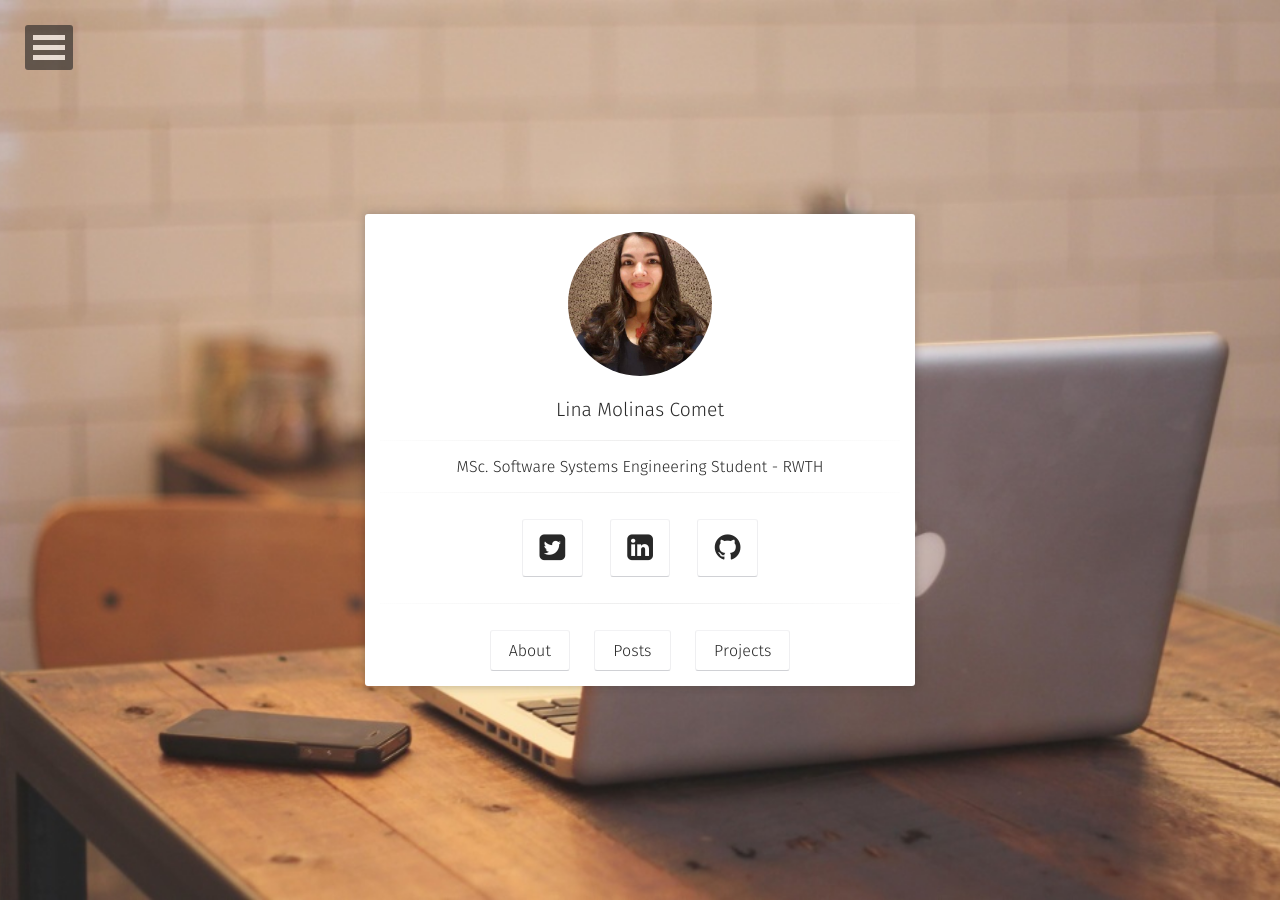
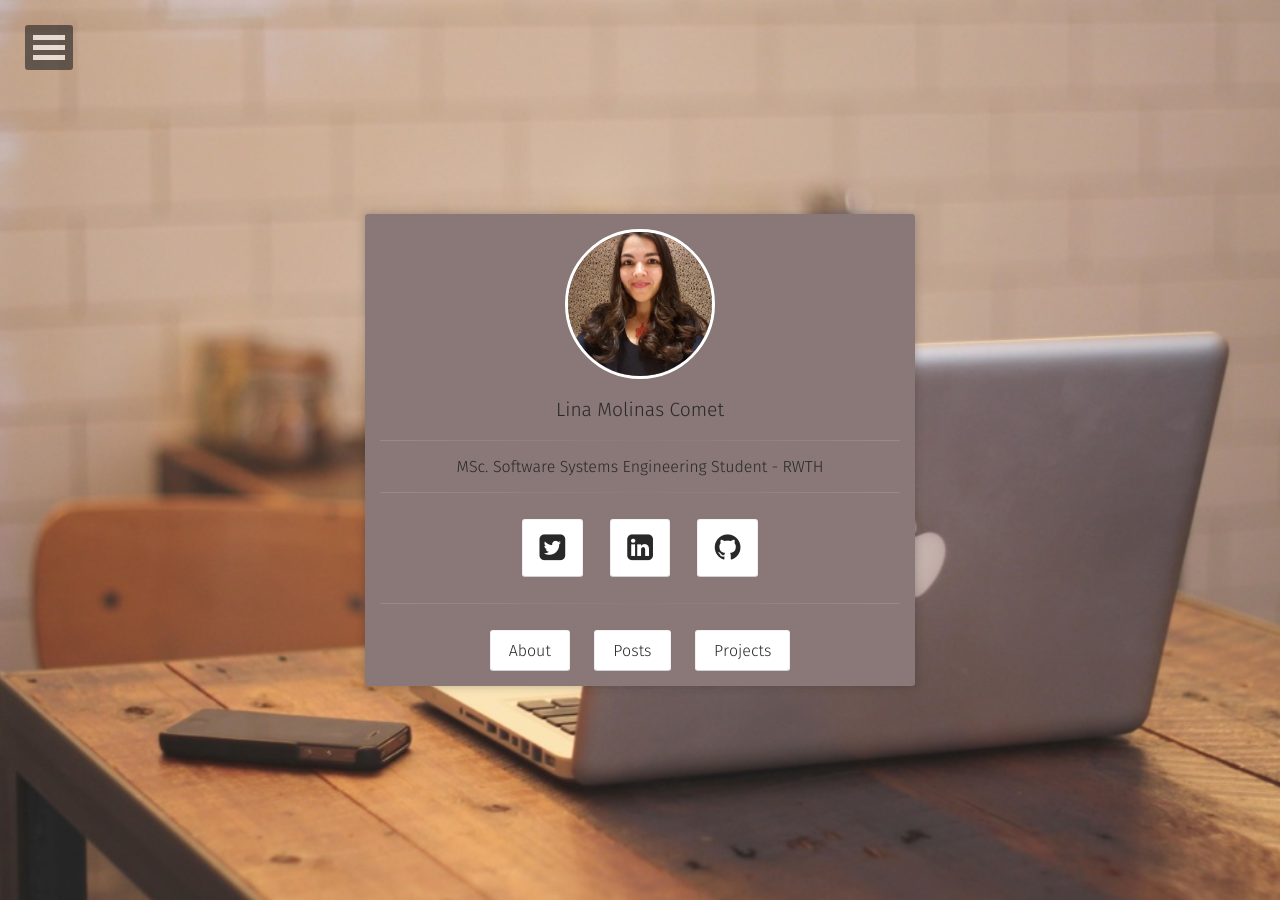
Before and after one commit to lcomet/linamolinascomet, a Jekyll site: the page built from index.html, in a window 1280 px wide. Built offline with Jekyll 4.4.1, drawn with Linux system fonts in a browser that asks for light colours; some web fonts are replaced.

Commit message:
update color

```diff
--- a/_sass/site.scss
+++ b/_sass/site.scss
@@ -75,7 +75,7 @@ body {
 	padding-right: 15px;
 	padding-left: 15px;
 	@include center-block();
-	background-color: $white;
+	background-color: #8A7777;
 	color: $color_shark;
 	z-index: 1;
 	border-radius: 3px;
```
